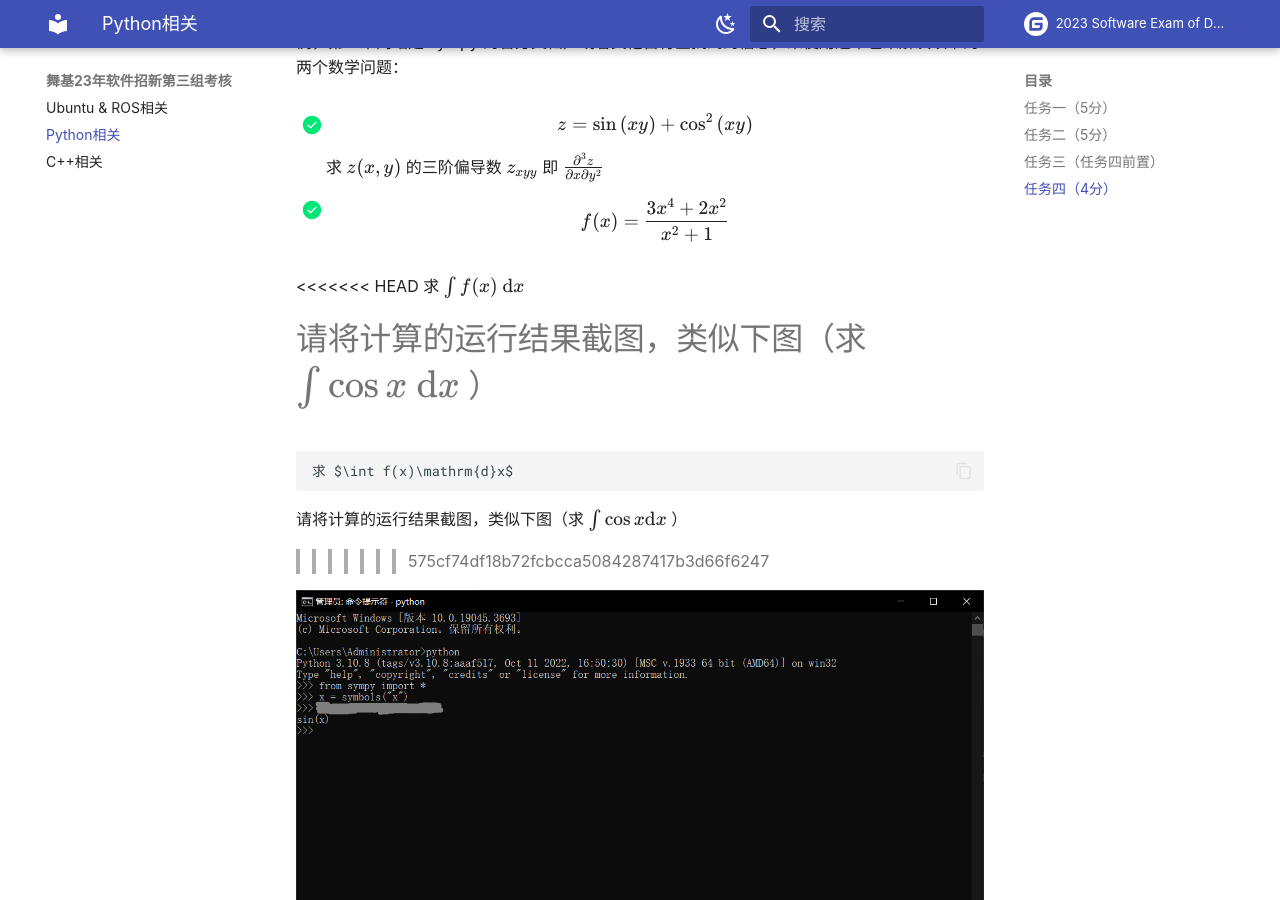
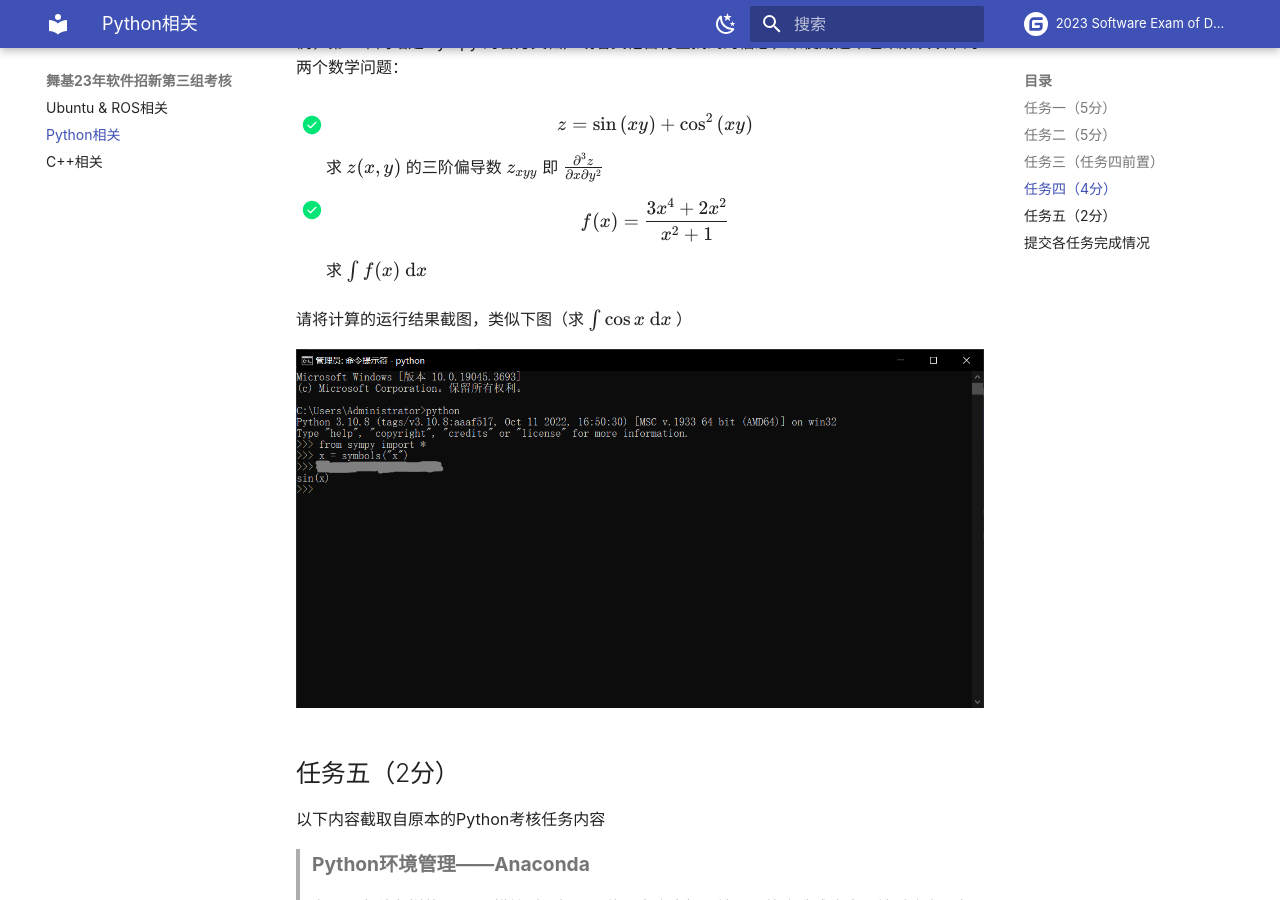
Before and after one commit to RonaldLN/Exam-for-Software-of-DRB-of-2023, an MkDocs documentation site: the page built from docs/第二次考核.md, in a window 1280 px wide and 900 px high, scrolled down 2867 px. Built offline with MkDocs 1.6.1 and Material for MkDocs 9.7.7, drawn with Linux system fonts in a browser that asks for light colours.

Commit message:
修复第二次任务

```diff
--- a/docs/第二次考核.md
+++ b/docs/第二次考核.md
@@ -98,15 +98,9 @@ python ok --local
     f(x) = \frac{ 3 x^{4} + 2 x^{2} }{ x^{2} + 1 }
     $$
 
-<<<<<<< HEAD
     求 $\int f(x) \ \mathrm{d}x$
 
 请将计算的运行结果截图，类似下图（求 $\int \cos{x} \ \mathrm{d}x$ ）
-=======
-    求 $\int f(x)\mathrm{d}x$
-
-请将计算的运行结果截图，类似下图（求 $\int \cos{x} \mathrm{d}x$ ）
->>>>>>> 575cf74df18b72fcbcca5084287417b3d66f6247
 
 ![无标题9](assets/无标题9.png)
 
```
